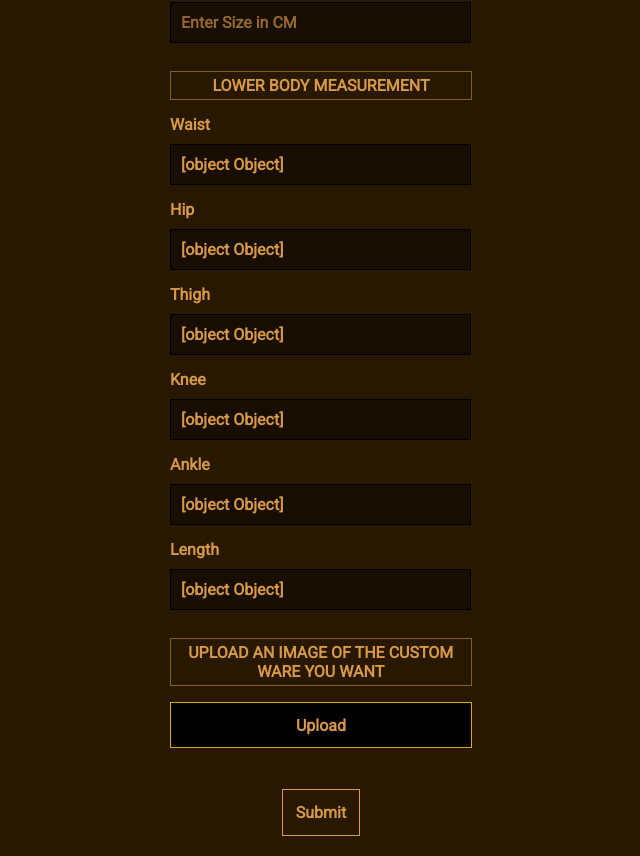
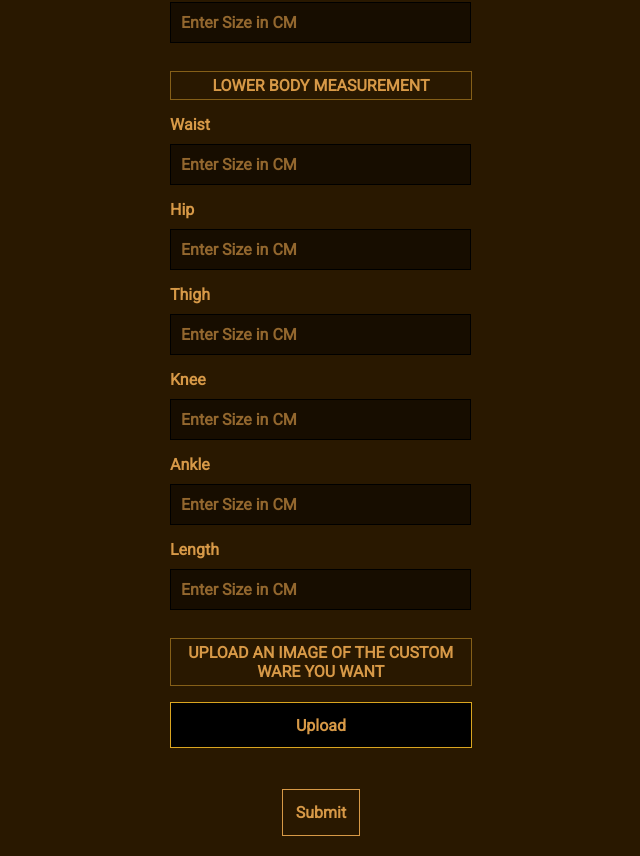
Before and after one commit to kromate/fazzyD, a Vue app: page /custom_order in a window 1280 px wide. Shown: the part 1158-2014 px from the top of the page, without its empty margins (319-959 px from the left). Built offline with nearby package versions, Linux system fonts and the light colour scheme.

Commit message:
lower completed

```diff
--- a/src/views/Custom_order.vue
+++ b/src/views/Custom_order.vue
@@ -82,27 +82,27 @@
         <label class="heading">Lower Body Measurement</label>
         <div class="inputBox">
           <label for="Waist">Waist</label>
-          <input type="text" id="Waist" placeholder="Enter Size in CM" v-model="body" />
+          <input type="text" id="Waist" placeholder="Enter Size in CM" v-model="body.waist" />
         </div>
         <div class="inputBox">
           <label for="Hip">Hip</label>
-          <input type="text" id="Hip" placeholder="Enter Size in CM" v-model="body" />
+          <input type="text" id="Hip" placeholder="Enter Size in CM" v-model="body.hip" />
         </div>
         <div class="inputBox">
           <label for="Thigh">Thigh</label>
-          <input type="text" id="Thigh" placeholder="Enter Size in CM" v-model="body" />
+          <input type="text" id="Thigh" placeholder="Enter Size in CM" v-model="body.thigh" />
         </div>
         <div class="inputBox">
           <label for="Knee">Knee</label>
-          <input type="text" id="Knee" placeholder="Enter Size in CM" v-model="body" />
+          <input type="text" id="Knee" placeholder="Enter Size in CM" v-model="body.knee" />
         </div>
         <div class="inputBox">
           <label for="Ankle">Ankle</label>
-          <input type="text" id="Ankle" placeholder="Enter Size in CM" v-model="body" />
+          <input type="text" id="Ankle" placeholder="Enter Size in CM" v-model="body.ankle" />
         </div>
         <div class="inputBox">
           <label for="Length">Length</label>
-          <input type="text" id="Length" placeholder="Enter Size in CM" v-model="body" />
+          <input type="text" id="Length" placeholder="Enter Size in CM" v-model="body.LLength" />
         </div>
       </div>
 
```
